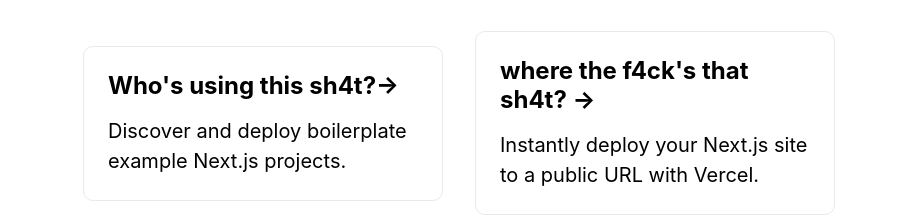
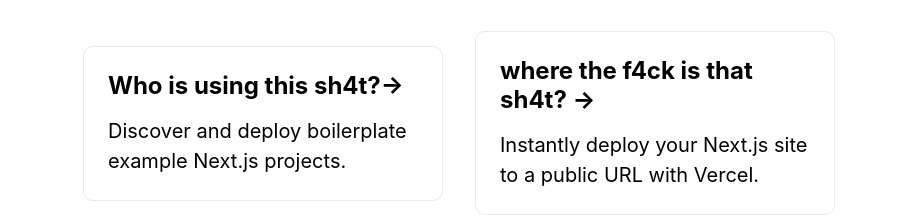
Before and after one commit to m4xlr/M4XLR, a Next.js app: page / in a window 1280 px wide. Shown: the part 477-693 px from the top of the page, without its empty margins (181-1097 px from the left). Built offline with nearby package versions, Linux system fonts and the light colour scheme.

Commit message:
arreglando cagadas

```diff
--- a/pages/index.tsx
+++ b/pages/index.tsx
@@ -39,7 +39,7 @@ export default function Home() {
             href="https://github.com/vercel/next.js/tree/master/examples"
             className={styles.card}
           >
-            <h2>Who's using this sh4t?&rarr;</h2>
+            <h2>Who is using this sh4t?&rarr;</h2>
             <p>Discover and deploy boilerplate example Next.js projects.</p>
           </a>
 
@@ -47,7 +47,7 @@ export default function Home() {
             href="https://vercel.com/new?utm_source=create-next-app&utm_medium=default-template&utm_campaign=create-next-app"
             className={styles.card}
           >
-            <h2>where the f4ck's that sh4t? &rarr;</h2>
+            <h2>where the f4ck is that sh4t? &rarr;</h2>
             <p>
               Instantly deploy your Next.js site to a public URL with Vercel.
             </p>
```
